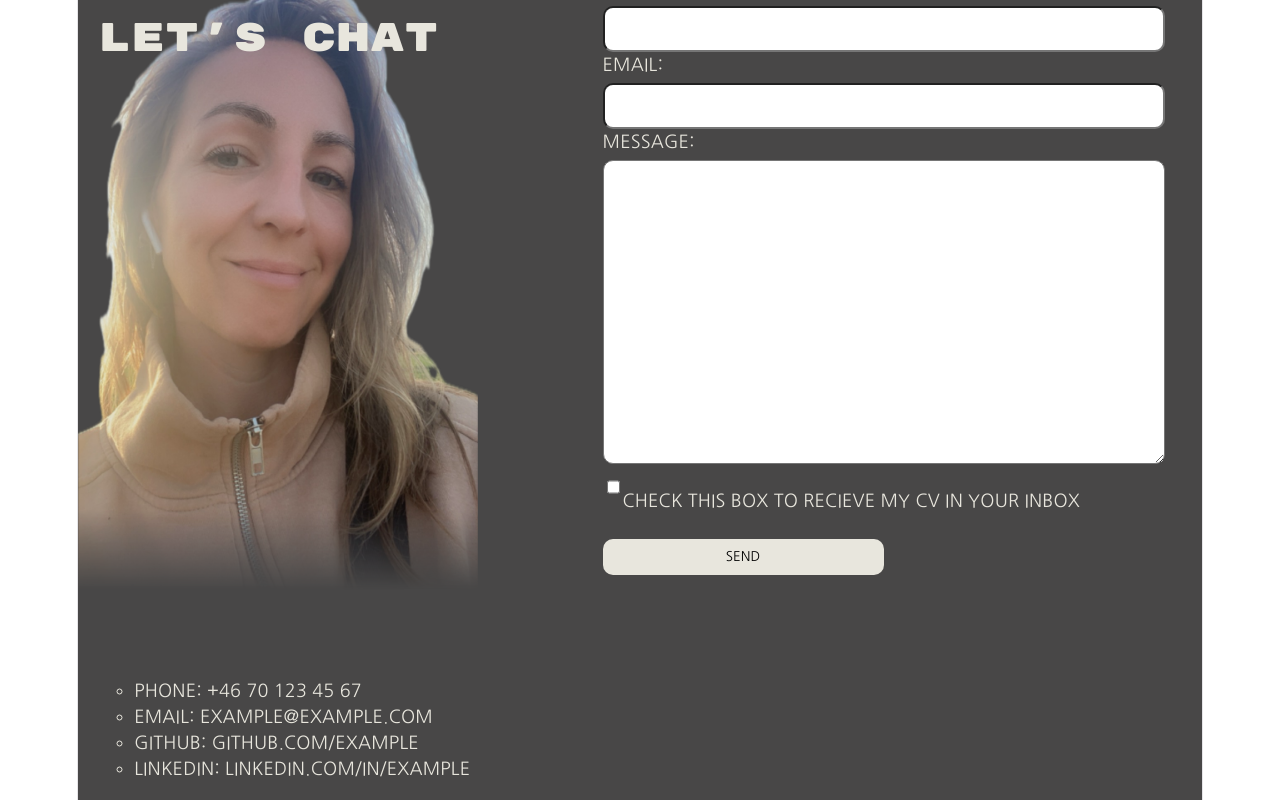
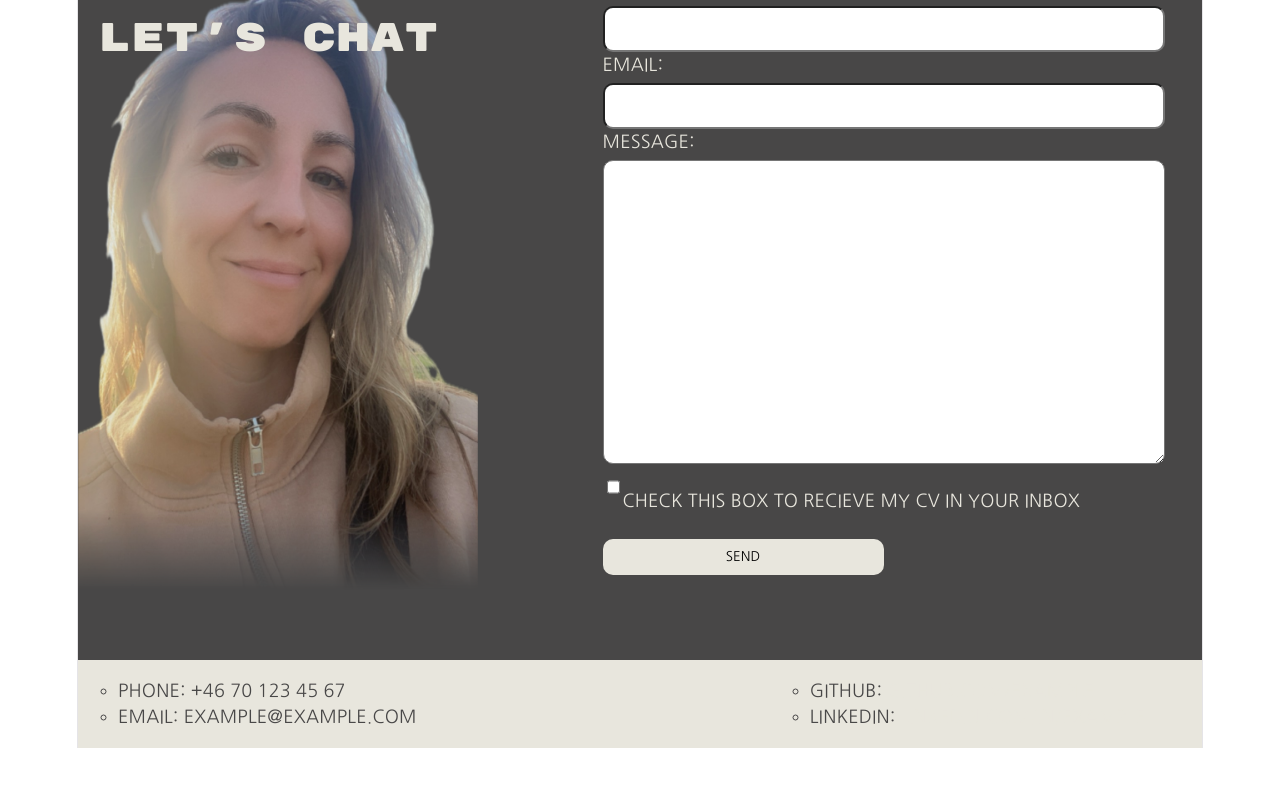
Before and after one commit to elenaholmberg/react_portfolio, a React (Vite) app in the folder vite-project/: page / in a window 1280 px wide. Shown: the part 3334-4134 px from the top of the page. After the commit the page ends 4082 px from the top, so only its background shows below. Built offline with nearby package versions, Linux system fonts and the light colour scheme; a web font is replaced by a local one.

Commit message:
🎨fix: refactor contact to a separte footer-component

```diff
--- a/vite-project/src/App.css
+++ b/vite-project/src/App.css
@@ -287,16 +287,29 @@ ul {
   mask-composite: intersect;
 }
 
-ul.contactInfo {
-  list-style-type: circle;
-  color: #e8e6dd;
+.contactInfo {
+  display: flex;
+  justify-content: space-between;
+
+  background-color: #e8e6dd;
   font-family: 'Nanum Gothic', sans-serif;
   font-weight: 400;
   font-style: normal;
   text-transform: uppercase;
   padding: 0;
-  margin-left: 5%;
+
   text-align: left;
+}
+
+.ulRight,
+.ulLeft {
+  list-style-type: circle;
+  font-family: 'Nanum Gothic', sans-serif;
+  font-weight: 400;
+  font-style: normal;
+  text-transform: uppercase;
+   margin-right: 5%;
+
 }
 /* form */
 form {
--- a/vite-project/src/components/Contact.tsx
+++ b/vite-project/src/components/Contact.tsx
@@ -1,4 +1,4 @@
-
+import Footer from "./Footer";
 
 const Contact = () => {
   return (
@@ -35,31 +35,7 @@ const Contact = () => {
             Send
           </button>
         </form>
-
-        <ul className="contactInfo">
-          <li>Phone: +46 70 123 45 67</li>
-          <li>Email: example@example.com</li>
-          <li>
-            Github:{' '}
-            <a
-              href="https://github.com/example"
-              target="_blank"
-              rel="noopener noreferrer"
-            >
-              github.com/example
-            </a>
-          </li>
-          <li>
-            LinkedIn:{' '}
-            <a
-              href="https://www.linkedin.com/in/example"
-              target="_blank"
-              rel="noopener noreferrer"
-            >
-              linkedin.com/in/example
-            </a>
-          </li>
-        </ul>
+        <Footer />
       </div>
     </>
   );
--- /dev/null
+++ b/vite-project/src/components/Footer.tsx
@@ -0,0 +1,34 @@
+const Footer = () => {
+  return (
+    <div className="contactInfo">
+      <ul className="ulLeft">
+        <li>Phone: +46 70 123 45 67</li>
+        <li>Email: example@example.com</li>
+      </ul>
+      <ul className="ulRight">
+        <li>
+          Github:{' '}
+          <a
+            href="https://github.com/example"
+            target="_blank"
+            rel="noopener noreferrer"
+          >
+            github.com/example
+          </a>
+        </li>
+        <li>
+          LinkedIn:{' '}
+          <a
+            href="https://www.linkedin.com/in/example"
+            target="_blank"
+            rel="noopener noreferrer"
+          >
+            linkedin.com/in/example
+          </a>
+        </li>
+      </ul>
+    </div>
+  );
+};
+
+export default Footer;
```
